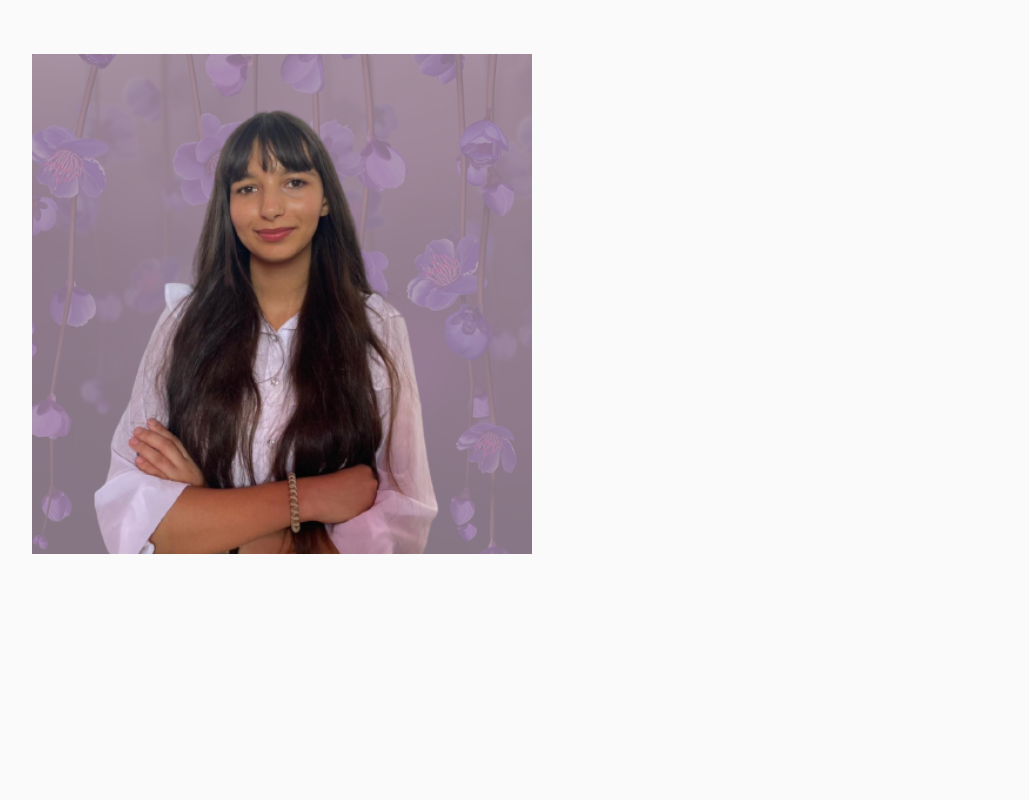
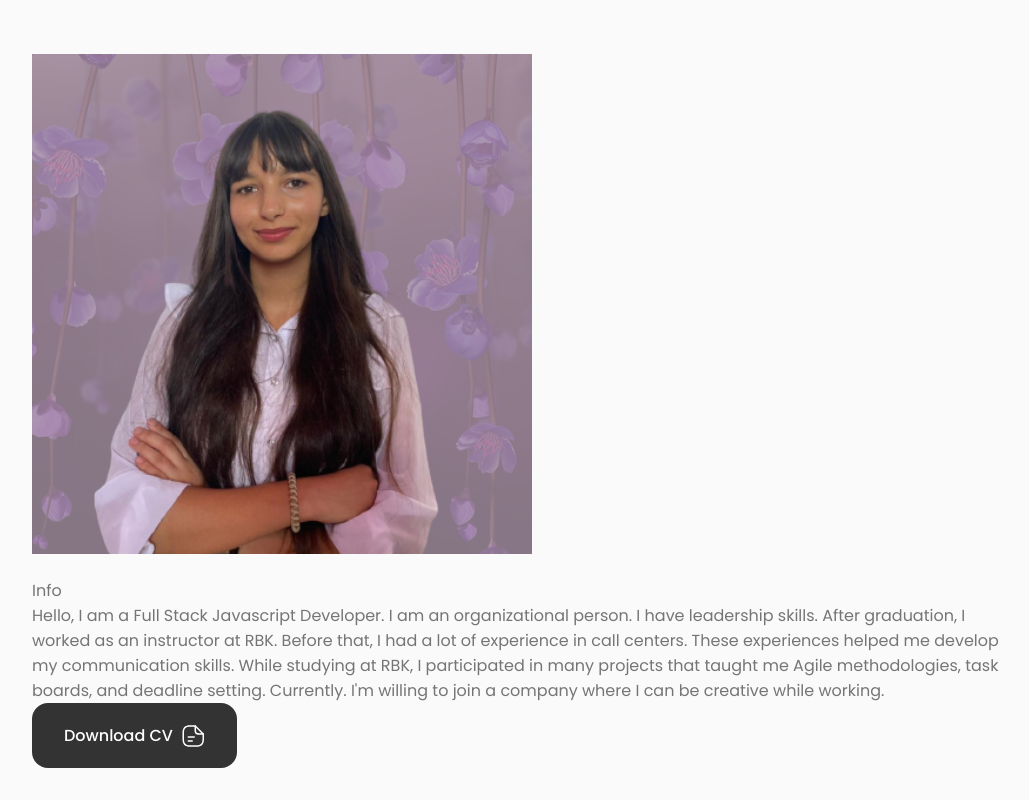
Before and after one commit to sameh-dh/portfolio, a React (Create React App) app: page / in a window 1280 px wide. Shown: the part 761-1561 px from the top of the page, without its empty margins (124-1153 px from the left). Before the commit the page ends 1371 px from the top, so only its background shows below. Built offline with nearby package versions, Linux system fonts and the light colour scheme.

Commit message:
Download cv button done

```diff
--- a/src/components/About/About.jsx
+++ b/src/components/About/About.jsx
@@ -2,16 +2,49 @@
 import "../../css/About.css";
 import AboutImg from "../../images/about.png";
 import CV from "../../images/sameh-dhamer.pdf";
+import Info from './Info';
 
 const About = () => {
     return (
         <section className="about section" id="about">
             <h2 className="section__title">  About Me  </h2>
             <span className="section__subtitle"> My Introduction</span>
-           <div className="about__container container grid">
-             <img src={AboutImg} alt="" className="about__img" />
-             <div className="about__data"></div>
-           </div>
+            <div className="about__container container grid">
+                <img src={AboutImg} alt="" className="about__img" />
+                <div className="about__data">
+                    <Info />
+                    <p className="about__description">
+                        Hello, I am a Full Stack Javascript Developer. I am an organizational person. I have leadership skills. After graduation, I worked as an instructor at RBK. Before that, I had a lot of experience in call centers. These experiences helped me develop my communication skills. While studying at RBK, I participated in many projects that taught me Agile methodologies, task boards, and deadline setting. Currently. I'm willing to join a company where I can be creative while working.
+                    </p>
+                    <a download="" href={CV}className="button button--flex">Download CV
+                        <svg
+                            class="button__icon"
+                            xmlns="http://www.w3.org/2000/svg"
+                            width="24"
+                            height="24"
+                            viewBox="0 0 24 24"
+                            fill="none"
+                        >
+                            <path
+                                d="M15.25 22.7502H9.25C3.82 22.7502 1.5 20.4302 1.5 15.0002V9.00024C1.5 3.57024 3.82 1.25024 9.25 1.25024H14.25C14.66 1.25024 15 1.59024 15 2.00024C15 2.41024 14.66 2.75024 14.25 2.75024H9.25C4.64 2.75024 3 4.39024 3 9.00024V15.0002C3 19.6102 4.64 21.2502 9.25 21.2502H15.25C19.86 21.2502 21.5 19.6102 21.5 15.0002V10.0002C21.5 9.59024 21.84 9.25024 22.25 9.25024C22.66 9.25024 23 9.59024 23 10.0002V15.0002C23 20.4302 20.68 22.7502 15.25 22.7502Z"
+                                fill="var(--container-color)"
+                            ></path>
+                            <path
+                                d="M22.25 10.7502H18.25C14.83 10.7502 13.5 9.42023 13.5 6.00023V2.00023C13.5 1.70023 13.68 1.42023 13.96 1.31023C14.24 1.19023 14.56 1.26023 14.78 1.47023L22.78 9.47023C22.99 9.68023 23.06 10.0102 22.94 10.2902C22.82 10.5702 22.55 10.7502 22.25 10.7502ZM15 3.81023V6.00023C15 8.58023 15.67 9.25023 18.25 9.25023H20.44L15 3.81023Z"
+                                fill="var(--container-color)"
+                            ></path>
+                            <path
+                                d="M13.25 13.7502H7.25C6.84 13.7502 6.5 13.4102 6.5 13.0002C6.5 12.5902 6.84 12.2502 7.25 12.2502H13.25C13.66 12.2502 14 12.5902 14 13.0002C14 13.4102 13.66 13.7502 13.25 13.7502Z"
+                                fill="var(--container-color)"
+                            ></path>
+                            <path
+                                d="M11.25 17.7502H7.25C6.84 17.7502 6.5 17.4102 6.5 17.0002C6.5 16.5902 6.84 16.2502 7.25 16.2502H11.25C11.66 16.2502 12 16.5902 12 17.0002C12 17.4102 11.66 17.7502 11.25 17.7502Z"
+                                fill="var(--container-color)"
+                            ></path>
+                        </svg>
+                    </a>
+                </div>
+            </div>
         </section>
     )
 }
--- a/src/components/About/info.jsx
+++ b/src/components/About/info.jsx
@@ -1,9 +1,9 @@
 import React from 'react'
 
-const info = () => {
+const Info = () => {
   return (
-    <div>info</div>
+    <div>Info</div>
   )
 }
 
-export default info
+export default Info
```
Also changed, not shown: 1 other file (tests, documents, lock files or other folders).
